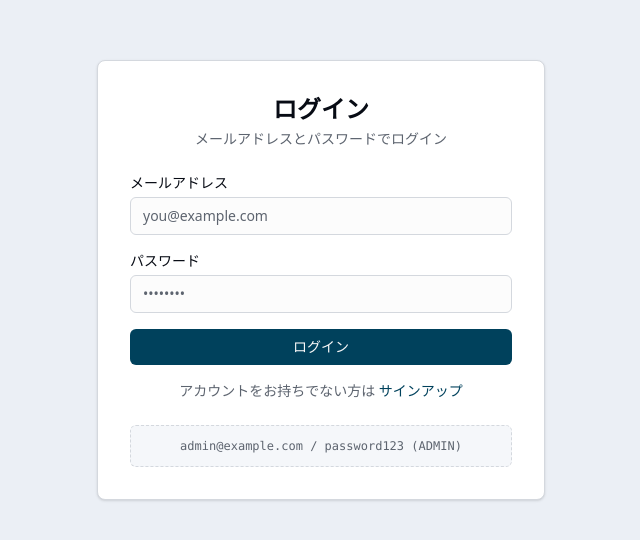
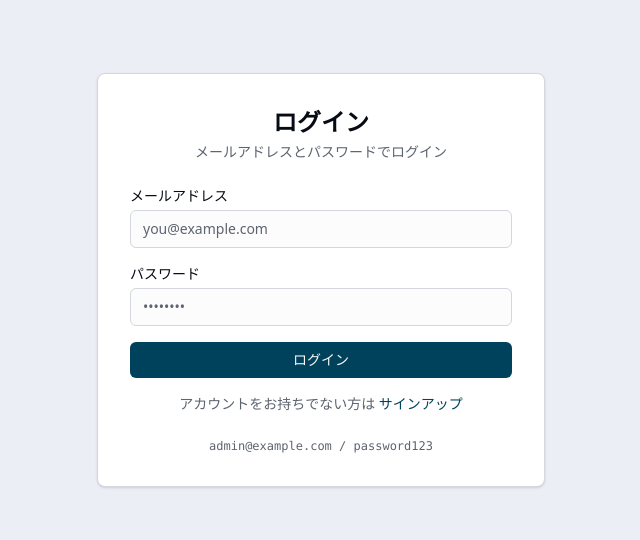
Before and after one commit to micci184/devin-handson, a Next.js app: page /login in a window 1280 px wide. Shown: the part 120-660 px from the top of the page, without its empty margins (319-959 px from the left). Built offline with nearby package versions, Linux system fonts and the light colour scheme.

Commit message:
style: ログイン画面のシード情報表示を簡素化

```diff
--- a/src/app/(auth)/login/page.tsx
+++ b/src/app/(auth)/login/page.tsx
@@ -92,9 +92,9 @@ const LoginPage = () => {
         </Link>
       </p>
 
-      <div className="mt-6 rounded-md border border-dashed border-border bg-muted/50 p-3 text-center font-mono text-xs text-muted-foreground">
-        admin@example.com / password123 (ADMIN)
-      </div>
+      <p className="mt-6 text-center font-mono text-xs text-muted-foreground">
+        admin@example.com / password123
+      </p>
     </>
   );
 };
```
